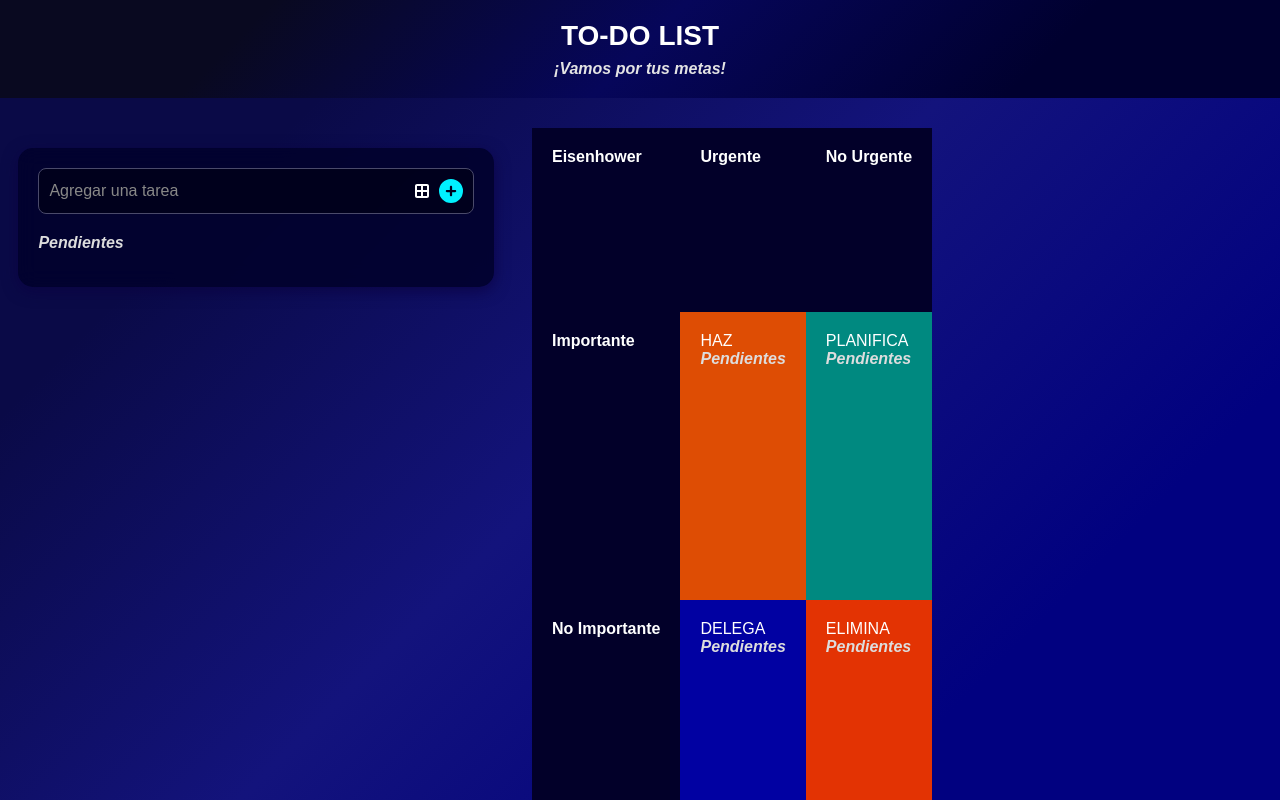
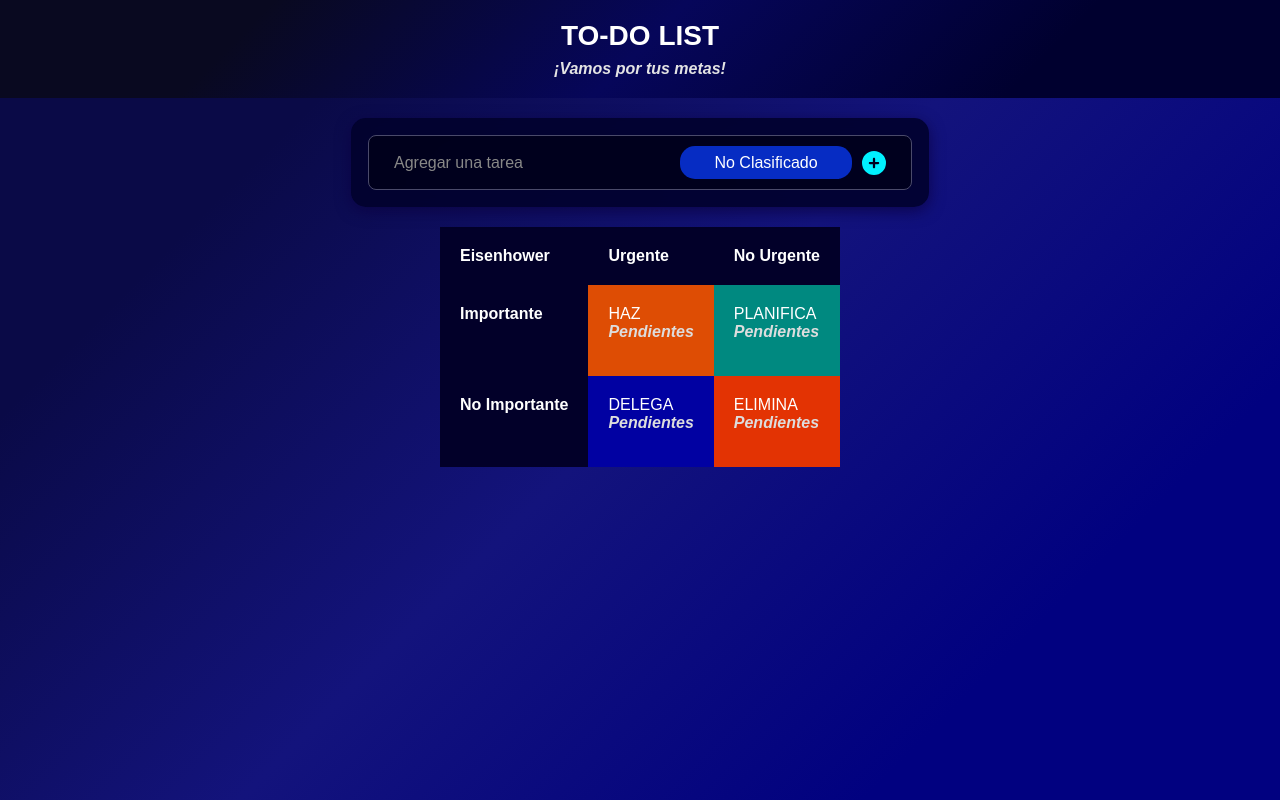
Before and after one commit to broldano03/todo-eisenhower, a React (Vite) app: page / in a window 1280 px wide. Built offline with nearby package versions, Linux system fonts and the light colour scheme.

Commit message:
add clasification eisenhower

```diff
--- a/src/App.css
+++ b/src/App.css
@@ -18,35 +18,45 @@ html, body {
 
 .container-principal {
   display: flex;
-  flex-wrap: wrap;
+  flex-direction: column;
+  flex-wrap: nowrap;
   justify-content: flex-start;
+  width: 100%;
+  max-width: 100%;
+  box-sizing: border-box;
+  align-items: center;
+}
+
+.container-principal > * {
+  max-width: 100%;
 }
 
 .allTasks {
-  width: 40%;
+  width: 50%;
+  padding-bottom: 0;
 }
 
 .eisenhower {
-  width: 60%;
+  width: 1000px;
+  max-width: 95%;
   display: flex;
   justify-content: top;
   align-items: top;
-  height: 100vh;
   margin-top: 10px;
   border-radius: 15px;
 }
 
 .container {
   width: 85%;
-  margin: 0 auto;
-  padding: 20px;
+  margin: auto;
+  padding: 17px;
   background-color: rgba(2, 2, 45, 0.9);
   box-shadow: 0 4px 15px rgba(11, 2, 66, 0.8);
   border-radius: 15px;
   text-align: left;
-  margin-top: 50px;
+  margin-top: 20px;
   backdrop-filter: blur(10px);
-  margin-bottom: 50px;
+  margin-bottom: 10px;
 }
 
 .fecha {
@@ -61,7 +71,7 @@ html, body {
   height: auto;
   table-layout: fixed;
   text-align: left;
-  margin: 20px;
+  margin: auto;
 }
 
 .tabla-eisenhower th,
--- a/src/App.jsx
+++ b/src/App.jsx
@@ -2,7 +2,7 @@ import { useState } from 'react'
 import './App.css'
 import Encabezado from './components/Encabezado'
 import InputTarea from './components/InputTarea'
-import MostrarTarea from './components/MostrarTarea'
+import MatrizEisen from './components/eisenhower/MatrizEisen'
 
 function App() {
   const [tasks, setTasks] = useState([])
@@ -13,30 +13,11 @@ function App() {
       <div className='container-principal'>
         <div className="allTasks">
           <div className='container'>
-
             <InputTarea setTasks={setTasks}/>
-        <MostrarTarea tasks={tasks} setTasks={setTasks} />
           </div>
         </div>
         <div className='eisenhower'>
-
-        <table class="tabla-eisenhower">
-          <tr>
-              <th><h2>Eisenhower</h2></th>
-              <th>Urgente</th>
-              <th>No Urgente</th>
-          </tr>
-          <tr>
-              <th>Importante</th>
-              <td class="haz">HAZ <MostrarTarea tasks={tasks} setTasks={setTasks}/> </td>
-              <td class="planifica">PLANIFICA <MostrarTarea tasks={tasks} setTasks={setTasks}/></td>
-          </tr>
-          <tr>
-              <th>No Importante</th>
-              <td class="delegar">DELEGA <MostrarTarea tasks={tasks} setTasks={setTasks}/></td>
-              <td class="eliminar">ELIMINA <MostrarTarea tasks={tasks} setTasks={setTasks}/></td>
-          </tr>
-        </table>
+          <MatrizEisen tasks={tasks} setTasks={setTasks}/>
         </div>
       </div>
     </>
--- a/src/components/InputTarea.css
+++ b/src/components/InputTarea.css
@@ -1,16 +1,15 @@
 .agregar-tarea {
     display: flex;
     align-items: center;
-    margin-bottom: 20px;
     border: 1px solid #4a4a6a;
     border-radius: 8px;
-    padding: 10px 10px;
+    padding: 10px 25px;
     background-color: rgba(0, 0, 20, 0.7);
     gap: 10px;
 }
 
 .input-tarea {
-    width: 85%;
+    width: 90%;
     border: none;
     outline: none;
     font-size: 16px;
--- a/src/components/InputTarea.jsx
+++ b/src/components/InputTarea.jsx
@@ -1,7 +1,8 @@
 import { FontAwesomeIcon } from '@fortawesome/react-fontawesome'
-import { faPlusCircle, faBorderAll } from '@fortawesome/free-solid-svg-icons'
+import { faPlusCircle} from '@fortawesome/free-solid-svg-icons'
 import { useState } from 'react'
 import './InputTarea.css'
+import OpcionesEisen from './eisenhower/OpcionesEisen'
 
 function InputTarea({setTasks}) {
     const [inputValue, setInputValue] = useState('')
@@ -46,7 +47,7 @@ function InputTarea({setTasks}) {
                     onChange={(e) => setInputValue(e.target.value)}
                     onKeyDown={handleKeyDown}
                 />
-                <FontAwesomeIcon icon={faBorderAll}  className='falist'/>
+                <OpcionesEisen/>
                 <FontAwesomeIcon icon={faPlusCircle} className="enter" onClick={handleAddTask} />
             </div>
 
--- a/src/components/MostrarTarea.jsx
+++ b/src/components/MostrarTarea.jsx
@@ -2,6 +2,7 @@ import { FontAwesomeIcon } from '@fortawesome/react-fontawesome'
 import { faTrash, faCheckCircle, faPencil, faList, faBorderAll } from '@fortawesome/free-solid-svg-icons'
 import { faCircle } from '@fortawesome/free-regular-svg-icons'
 import './MostrarTarea.css'
+import OpcionesEisen from './eisenhower/OpcionesEisen'
 
 function MostrarTarea ({tasks, setTasks}) {
     const tareaRealizada = (taskId) => {
@@ -44,6 +45,7 @@ function MostrarTarea ({tasks, setTasks}) {
                                         if (e.key === 'Enter') { activarInput(task.id)}}})}
     function editExitClick (task) {return (() => { if (task.editable)
                                         { activarInput(task.id)}})}
+
     return (
         <div className="seccion-tarea">
             <h3>Pendientes</h3>
@@ -72,6 +74,7 @@ function MostrarTarea ({tasks, setTasks}) {
                 ))}
             </ul>
         </div>
+
     )
 }
 
--- /dev/null
+++ b/src/components/eisenhower/MatrizEisen.jsx
@@ -0,0 +1,31 @@
+import MostrarTarea from "../MostrarTarea"
+
+
+function MatrizEisen ({tasks, setTasks}) {
+
+    return (
+        <table className="tabla-eisenhower">
+        <thead>
+            <tr>
+                <th><h2>Eisenhower</h2></th>
+                <th>Urgente</th>
+                <th>No Urgente</th>
+            </tr>
+            </thead>
+            <tbody>
+            <tr>
+                <th>Importante</th>
+                <td className="haz">HAZ <MostrarTarea tasks={tasks} setTasks={setTasks}/> </td>
+                <td className="planifica">PLANIFICA <MostrarTarea tasks={tasks} setTasks={setTasks}/></td>
+            </tr>
+            <tr>
+                <th>No Importante</th>
+                <td className="delegar">DELEGA <MostrarTarea tasks={tasks} setTasks={setTasks}/></td>
+                <td className="eliminar">ELIMINA <MostrarTarea tasks={tasks} setTasks={setTasks}/></td>
+            </tr>
+            </tbody>
+        </table>
+    )
+}
+
+export default MatrizEisen
--- /dev/null
+++ b/src/components/eisenhower/OpcionesEisen.css
@@ -0,0 +1,35 @@
+.optionEisen {
+    display: flex;
+    align-items: center;
+    background-color: #062cc3;
+    border-radius: 15px;
+    cursor: pointer;
+    transition: background-color 0.3s ease;
+    width: auto;
+    text-align: center;
+}
+
+.optionEisen:hover {
+    background-color: #050543;
+    width: auto;
+}
+
+select {
+    padding: 8px;
+    font-size: 16px;
+    border-radius: 4px;
+    cursor: pointer;
+    outline: none;
+    width: auto;
+}
+
+select:focus {
+    border-color: #666;
+    width: auto;
+}
+
+option {
+    padding: 0px;
+    font-size: 16px;
+    width: auto;
+}
--- /dev/null
+++ b/src/components/eisenhower/OpcionesEisen.jsx
@@ -0,0 +1,32 @@
+import React, { useState } from 'react'
+import './OpcionesEisen.css'
+
+const OpcionesEisen = () => {
+    const [seleccion, setSeleccion] = useState('')
+
+    const handleChange = (e) => {
+        setSeleccion(e.target.value)
+    }
+
+    const opciones = [
+        { valor: 'sinClasificar', texto: 'No Clasificado' },
+        { valor: 'Importante-Urgente', texto: 'Importa y Urge' },
+        { valor: 'Importante-NoUrgente', texto: 'Importa y No Urge' },
+        { valor: 'NoImportante-Urgente', texto: 'No Importa y Urge' },
+        { valor: 'NoImportante-NoUrgente', texto: 'No Importa y No Urge' }
+    ]
+
+    return (
+        <div >
+            <select value={seleccion} onChange={handleChange} className='optionEisen'>
+                {opciones.map((opcion) => (
+                    <option key={opcion.valor} value={opcion.valor} className={`{opcion.valor}`}>
+                        {opcion.texto}
+                    </option>
+                ))}
+            </select>
+        </div>
+    )
+}
+
+export default OpcionesEisen
```
Lines whose indentation alone changed are shown as unchanged.
